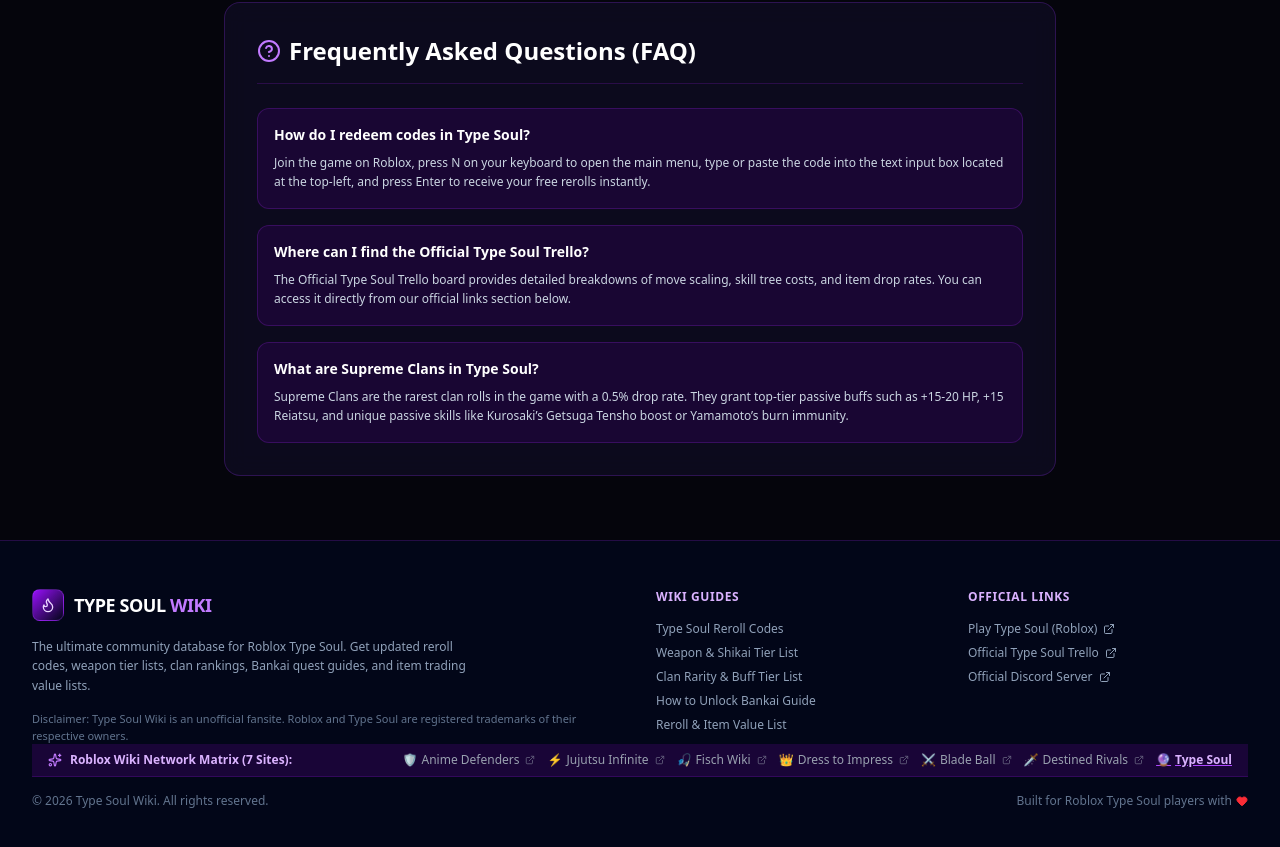
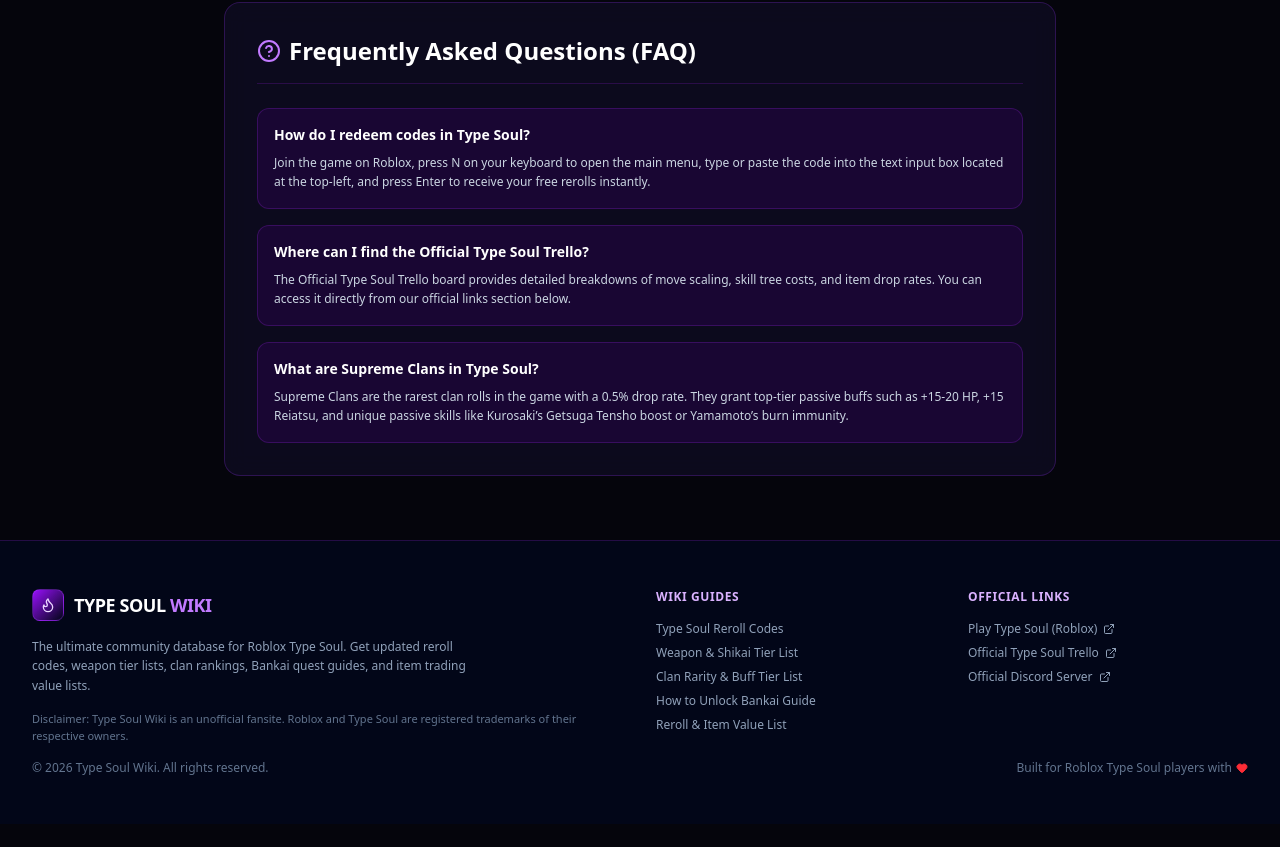
Before and after one commit to lianlele168/type-soul-wiki, a Next.js app: page / in a window 1280 px wide. Shown: the part 1795-2642 px from the top of the page. After the commit the page ends 2619 px from the top, so only its background shows below. Built offline with nearby package versions, Linux system fonts and the light colour scheme.

Commit message:
style: remove network matrix bar

```diff
--- a/src/components/Footer.tsx
+++ b/src/components/Footer.tsx
@@ -1,6 +1,5 @@
 import Link from 'next/link';
 import { Flame, ExternalLink, Heart } from 'lucide-react';
-import MatrixNav from './MatrixNav';
 
 export default function Footer() {
   return (
@@ -97,8 +96,6 @@
         </div>
       </div>
 
-      <MatrixNav />
-
       <div className="max-w-7xl mx-auto pt-4 flex flex-col sm:flex-row items-center justify-between text-xs text-slate-500 gap-4">
         <div>&copy; {new Date().getFullYear()} Type Soul Wiki. All rights reserved.</div>
         <div className="flex items-center gap-1">
```
